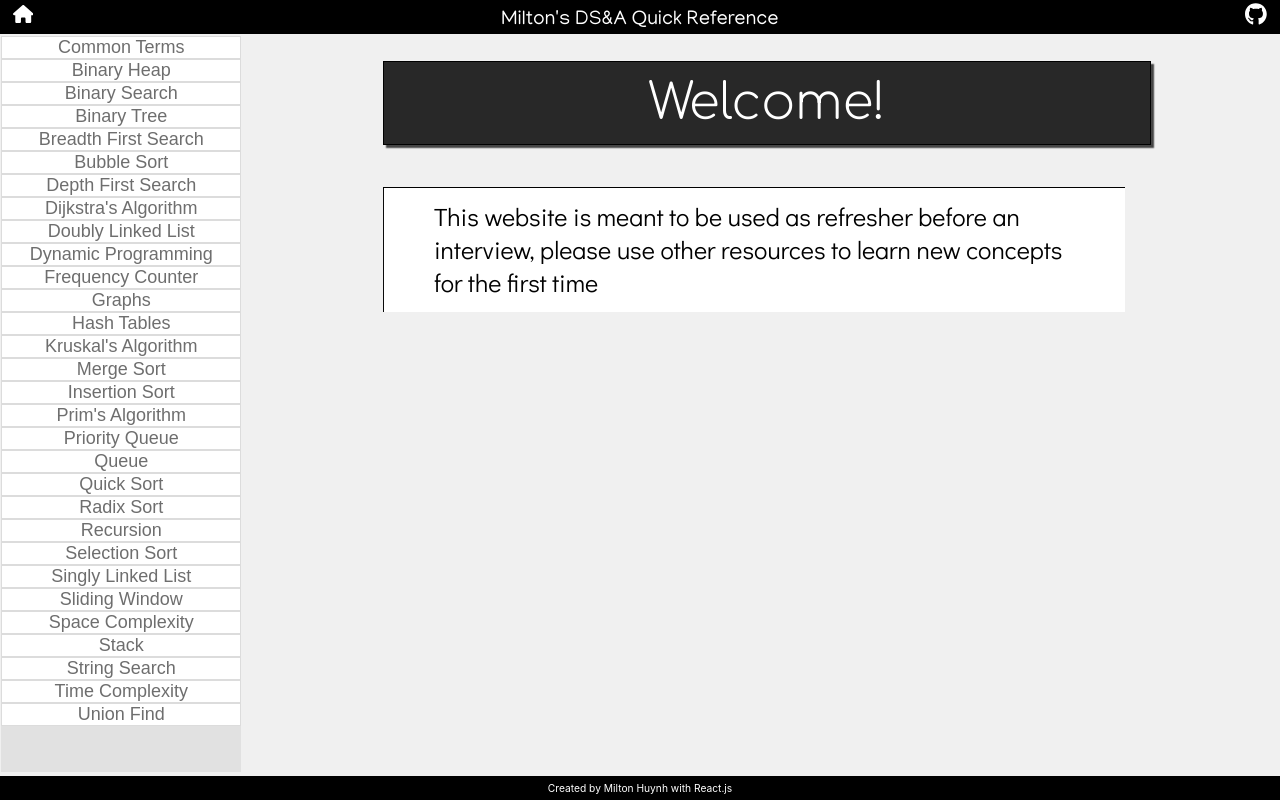
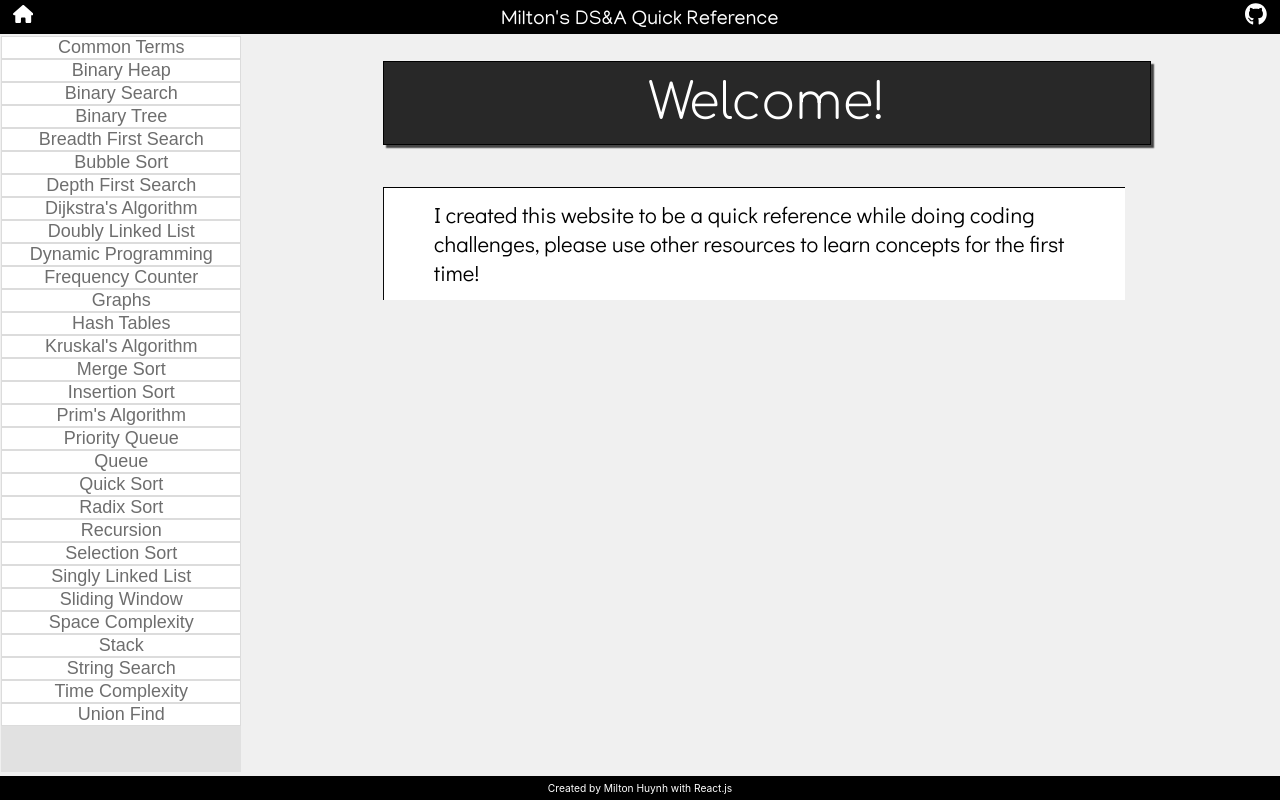
Before and after one commit to miltonhuynh/DSA-guide, a React (Create React App) app in the folder app/: page /DSA-guide/DynamicProgramming in a window 1280 px wide. Both pictures are taken after a click on the element 23 px from the left and 17 px from the top of the page. Built offline with nearby package versions, Linux system fonts and the light colour scheme; a web font is replaced by a local one.

Commit message:
fixed text moving down on Dyprog page

```diff
--- a/app/src/Components/Home.js
+++ b/app/src/Components/Home.js
@@ -4,8 +4,8 @@ export default function Home() {
   return (
     <div class="Concept_page">
       <div class="Concept_title">Welcome!</div>
-      <div class="Container font-m">
-        <div class="Section">This website is meant to be used as refresher before an interview, please use other resources to learn new concepts for the first time</div>
+      <div class="Container">
+        <div class="Section font-sm">I created this website to be a quick reference while doing coding challenges, please use other resources to learn concepts for the first time!</div>
       </div>
     </div>
   )
--- a/app/src/Concepts/DynamicProgramming.js
+++ b/app/src/Concepts/DynamicProgramming.js
@@ -60,7 +60,7 @@ export default function DynamicProgramming() {
                   <li>A problem is said to have optimal substructure if an optimal solution can be constructed from optimal solutions of its subproblems</li>
                   <li>
                     An example is the Shortest Path Problem, if we know that A -&gt; B -&gt; C -&gt; D is the shortest path from A to D, then A -&gt; B -&gt; C is the shortest path from A to C and A -&gt; B is the shortest path from A to B
-                    <img src={require('../images/shortestpath.png')} style={{ width: "40vw" }} alt="Shortest path illustration"></img>
+                    <div><img src={require('../images/shortestpath.png')} style={{ width: "40vw" }} alt="Shortest path illustration"></img></div>
                   </li>
                 </ul>
               </div>
```
